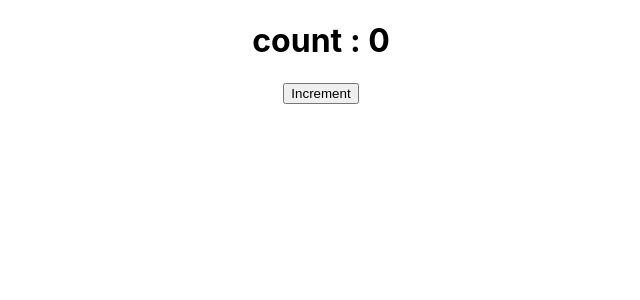
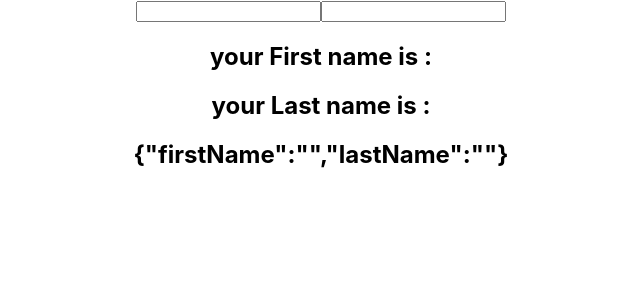
Before and after one commit to Sachin-Sendhav/REACT-HOOKS, a React (Create React App) app: page / in a window 1280 px wide. Shown: the top 300 px of the page, without its empty margins (319-959 px from the left). Built offline with nearby package versions, Linux system fonts and the light colour scheme.

Commit message:
usestate with object

```diff
--- a/src/App.js
+++ b/src/App.js
@@ -4,11 +4,13 @@
 import HookCounter from './Comopnents/HookCounter';
 import HookConterTwo from './Comopnents/HookConterTwo';
 import ClassCounterTwo from './Comopnents/ClassCounterTwo';
+import HookCounterThree from './Comopnents/HookCounterThree';
 
 function App() {
   return (
     <div className="App">
-      <ClassCounterTwo />
+      <HookCounterThree />
+      {/*<ClassCounterTwo />*/}
       {/*<HookConterTwo />*/}
       {/* <HookCounter />*/}
       {/*<ClassCounter />*/}
--- /dev/null
+++ b/src/Comopnents/HookCounterThree.js
@@ -0,0 +1,27 @@
+import React, { useState } from 'react'
+
+function HookCounterThree() {
+    const [name, setName] = useState({ firstName: '', lastName: '' })
+    return (
+        <div>
+            <form>
+
+                <input
+                    type="text"
+                    value={name.firstName}
+                    onChange={e=> setName({...name, firstName: e.target.value})}
+                />
+                <input
+                    type="text"
+                    value={name.lastName}
+                    onChange={e=> setName({...name, lastName: e.target.value})}
+                />
+            </form>
+            <h2>your First name is : {name.firstName}</h2>
+            <h2>your Last name is : {name.lastName}</h2>
+            <h2>{JSON.stringify(name)}</h2>
+        </div>
+    )
+}
+
+export default HookCounterThree
```
